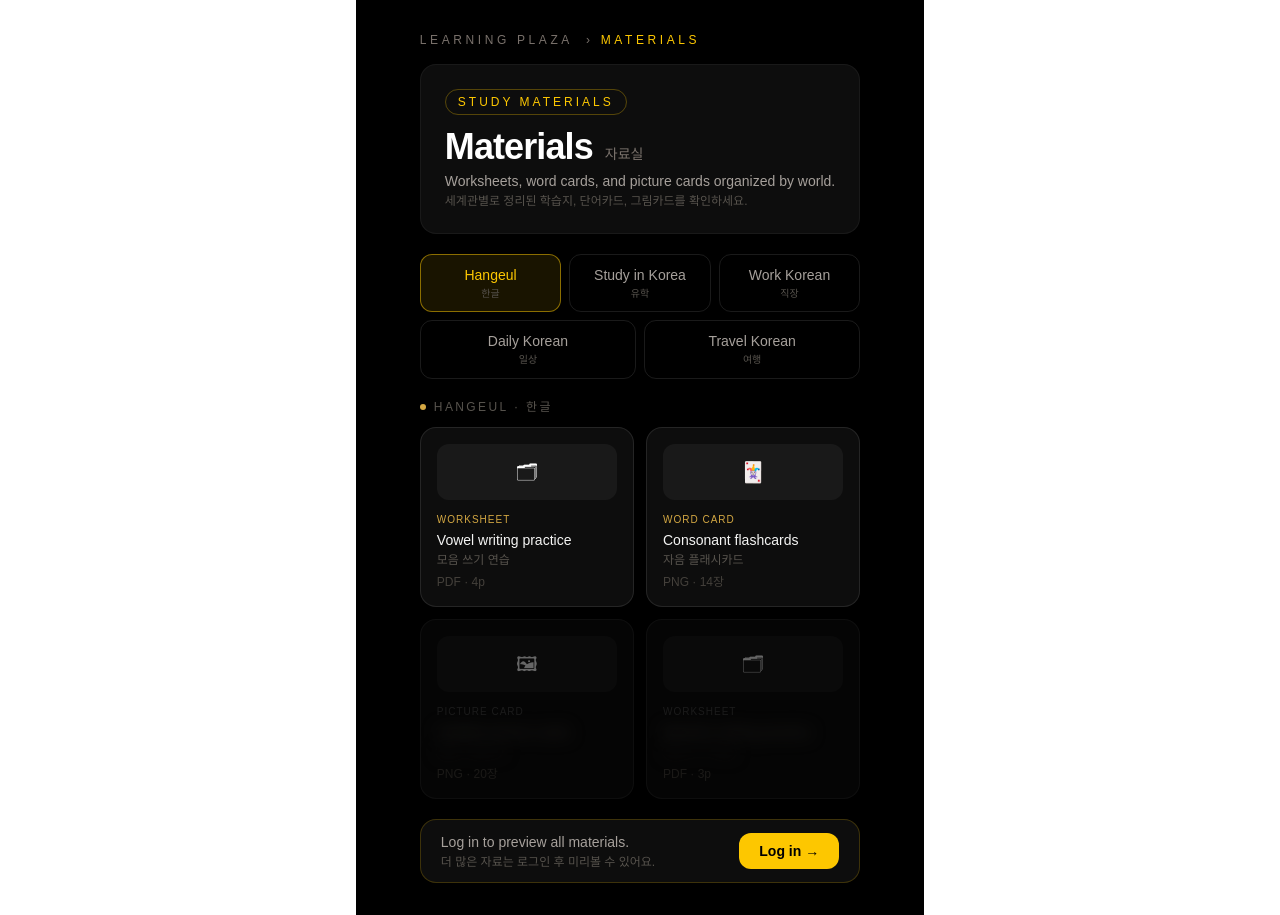
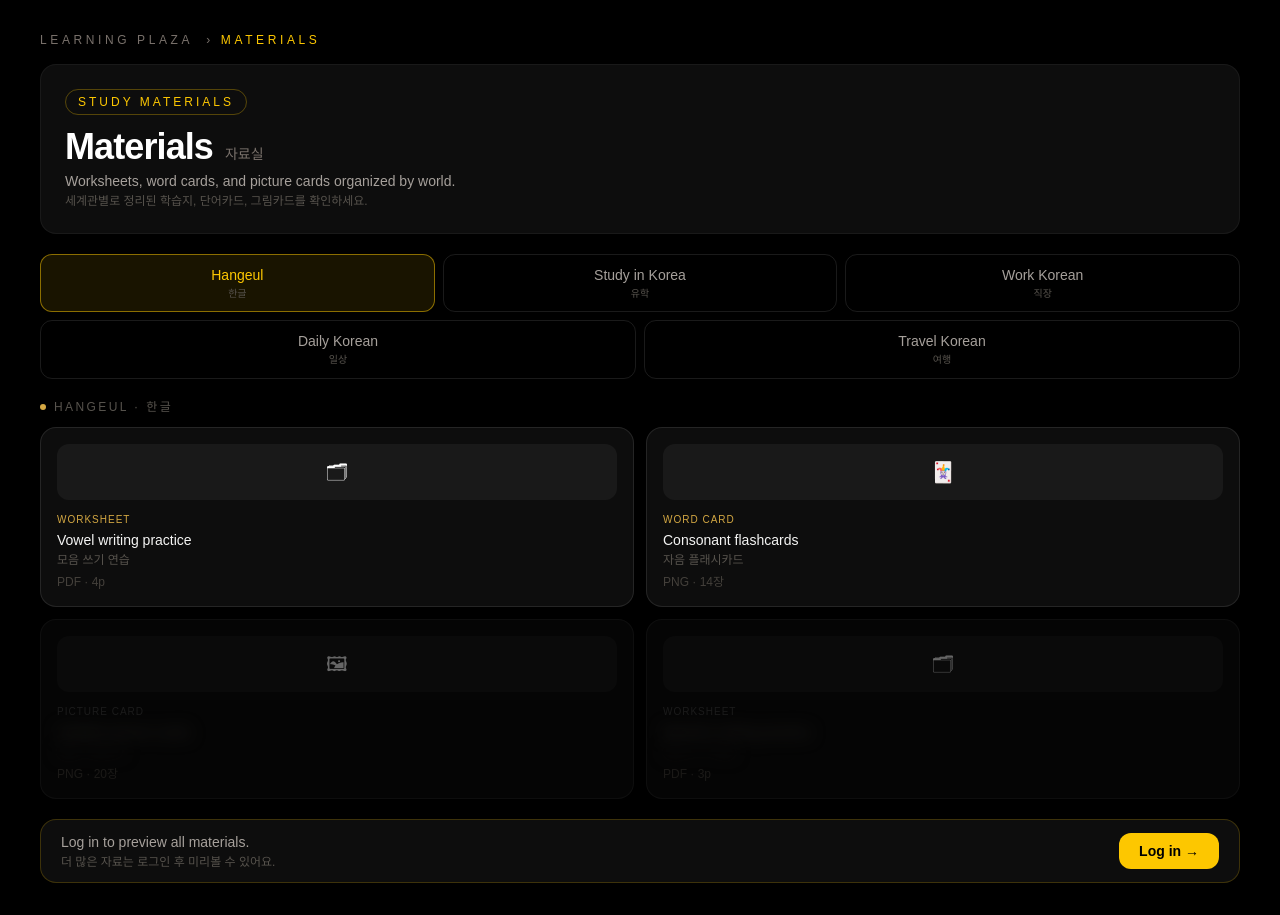
Before and after one commit to mtvs283/gwanggaeto-home, a Next.js app: page /materials in a window 1280 px wide. Built offline with nearby package versions, Linux system fonts and the light colour scheme.

Commit message:
Update page.tsx

```diff
--- a/app/materials/page.tsx
+++ b/app/materials/page.tsx
@@ -142,8 +142,7 @@
   const current = worlds.find((w) => w.id === active)!
 
   return (
-    <div className="min-h-screen bg-black text-white px-8 md:px-16 py-8 max-w-7xl mx-auto">
-
+     <div className="min-h-screen bg-black text-white px-6 md:px-10 py-8">
       <p className="text-xs tracking-[0.3em] uppercase text-stone-500 mb-4">
         Learning Plaza &nbsp;›&nbsp;<span className="text-yellow-400">Materials</span>
       </p>
```
